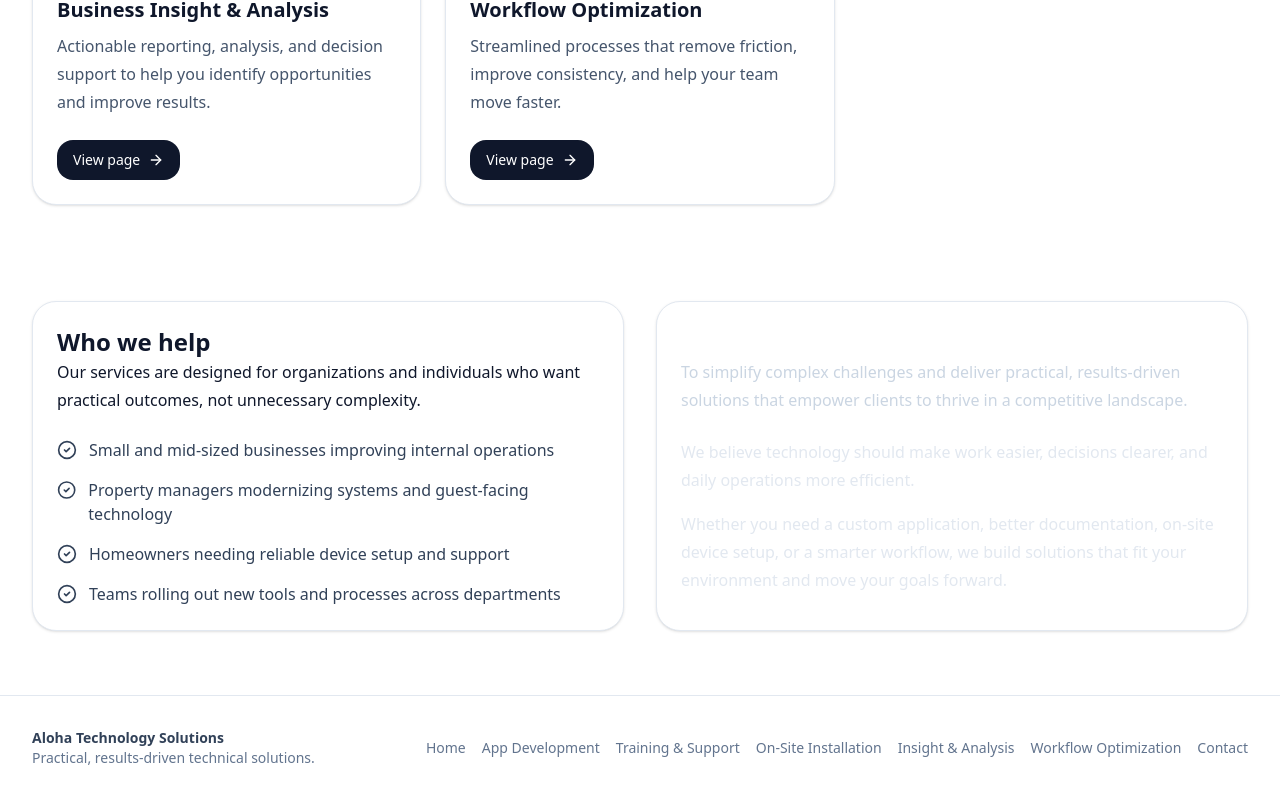
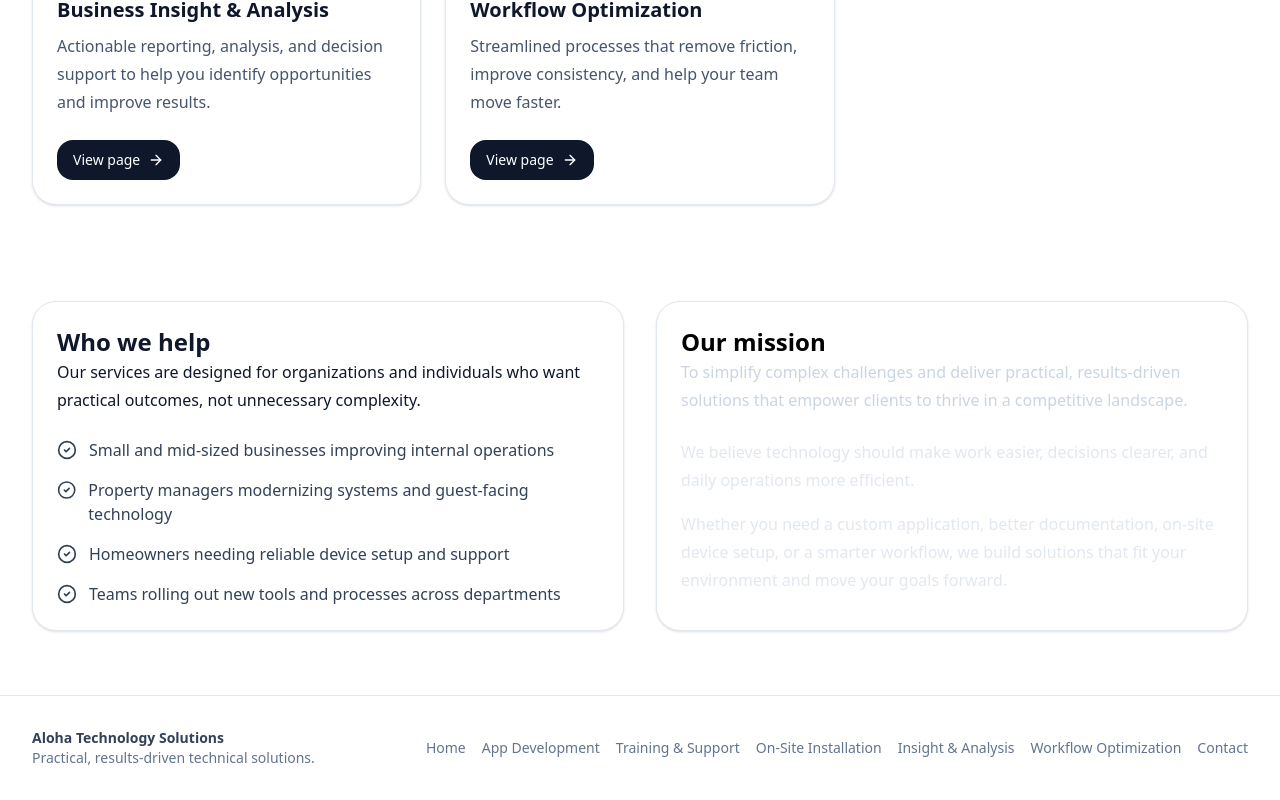
Before and after one commit to AlohaTechnologyServices/Aloha-Technology-Services, a React (Vite) app: page / in a window 1280 px wide. Shown: the part 1572-2372 px from the top of the page. Built offline with nearby package versions, Linux system fonts and the light colour scheme.

Commit message:
Update App.jsx

```diff
--- a/src/App.jsx
+++ b/src/App.jsx
@@ -330,9 +330,9 @@ function HomePage({ onOpen }) {
           </CardContent>
         </Card>
 
-        <Card className="rounded-3xl border-slate-200 shadow-sm bg-slate-900 text-white">
+        <Card className="rounded-3xl border-slate-200 shadow-sm bg-slate-900 text-black">
           <CardHeader>
-            <CardTitle className="text-2xl">Our mission</CardTitle>
+            <CardTitle className="text-2xl text-black">Our mission</CardTitle>
             <CardDescription className="text-slate-300 text-base leading-7">
               To simplify complex challenges and deliver practical, results-driven solutions that empower clients to thrive in a competitive landscape.
             </CardDescription>
```
